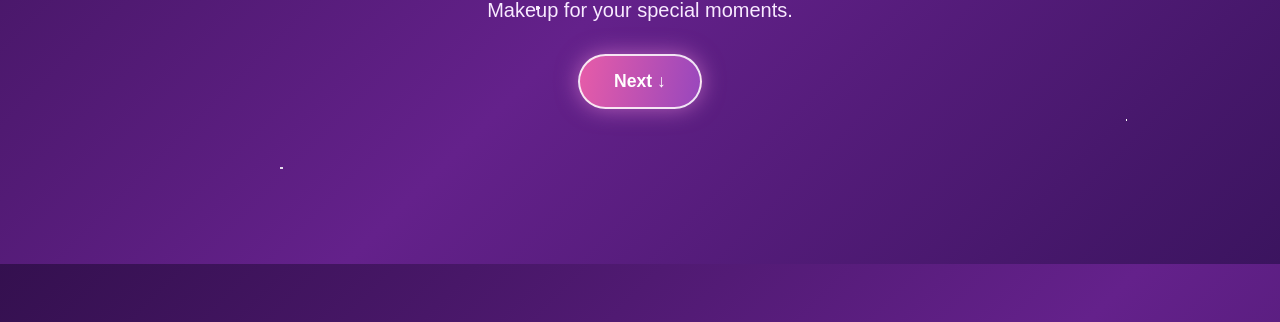
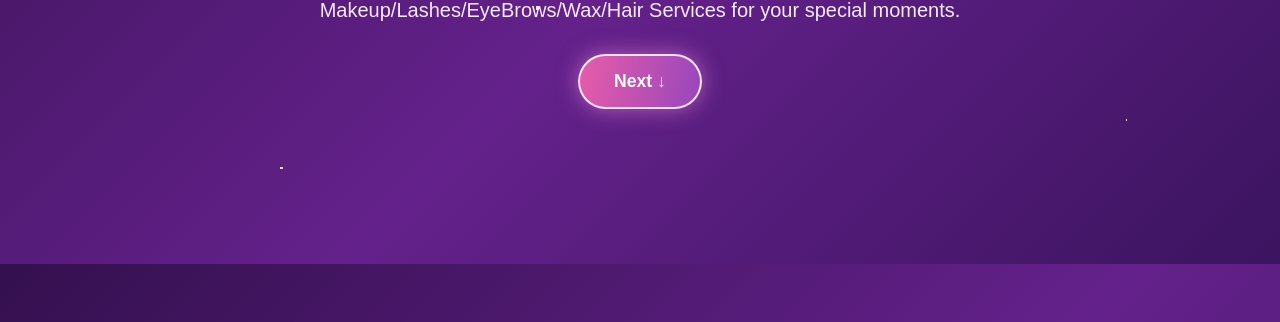
Before and after one commit to jarimar94/my-website, a plain HTML site: page index.html in a window 1280 px wide. Shown: the part 536-858 px from the top of the page. Drawn offline with Linux system fonts and the light colour scheme.

Commit message:
Update service description in index.html

```diff
--- a/index.html
+++ b/index.html
@@ -97,7 +97,7 @@
   <main>
     <section class="hero" id="top" aria-labelledby="coming-soon">
       <h2 id="coming-soon">Coming<br>Soon</h2>
-      <p>Makeup for your special moments.</p>
+      <p>Makeup/Lashes/EyeBrows/Wax/Hair Services for your special moments.</p>
       <a class="button" href="#services">Next <span aria-hidden="true">↓</span></a>
     </section>
     <section id="services" aria-labelledby="prices-title">
```
